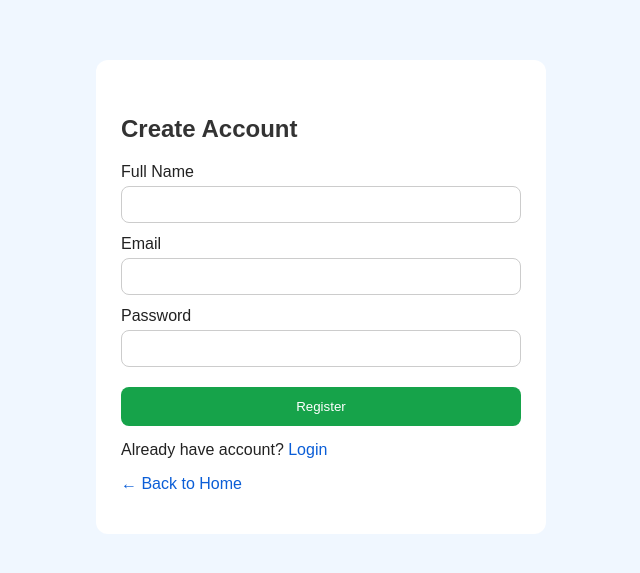
After one commit to rehanmmr7/vaccine-portal, a Flask app: page /register in a window 1280 px wide. The commit adds this page. Shown: the top 573 px of the page, without its empty margins (319-959 px from the left). Run offline with Flask 3, Linux system fonts and the light colour scheme.

Commit message:
working version before web design change

```diff
--- a/app.py
+++ b/app.py
@@ -1,9 +1,11 @@
-from flask import Flask, render_template, request, redirect, url_for
+from flask import Flask, render_template, request, redirect, url_for, session, flash
+from werkzeug.security import generate_password_hash, check_password_hash
 import sqlite3
 import os
 from datetime import date
 
 app = Flask(__name__)
+app.secret_key = "vaccine-secret-key"
 DB = "database.db"
 
 # ---------- DATABASE SETUP ----------
@@ -35,6 +37,23 @@ def init_db():
         last_updated TEXT,
         FOREIGN KEY (vaccine_id) REFERENCES vaccines (id)
     )''')
+    conn.execute('''CREATE TABLE IF NOT EXISTS users (
+        id INTEGER PRIMARY KEY AUTOINCREMENT,
+        name TEXT,
+        email TEXT UNIQUE,
+        password TEXT,
+        role TEXT,
+        centre TEXT DEFAULT 'All'
+    )''')
+
+    # Demo accounts - only first time
+    if not conn.execute("SELECT * FROM users WHERE email='admin@vaccine.com'").fetchone():
+        conn.execute("INSERT INTO users (name,email,password,role) VALUES (?,?,?,?)",
+            ("Admin","admin@vaccine.com", generate_password_hash("admin123"), "admin"))
+        conn.execute("INSERT INTO users (name,email,password,role,centre) VALUES (?,?,?,?,?)",
+            ("Health Worker","worker@vaccine.com", generate_password_hash("worker123"), "worker", "Belagavi City"))
+        conn.execute("INSERT INTO users (name,email,password,role) VALUES (?,?,?,?)",
+            ("Demo Parent","parent@vaccine.com", generate_password_hash("parent123"), "parent"))
     conn.commit()
 
     # Add sample data only if empty
@@ -107,6 +126,8 @@ def all_centres():
 # ---------- ADMIN PAGES ----------
 @app.route("/admin")
 def admin():
+    if session.get('role') != 'admin':
+        return redirect('/login')
     conn = get_db()
     vaccines = conn.execute("SELECT * FROM vaccines").fetchall()
     centres = conn.execute("SELECT centres.*, vaccines.name as vaccine_name FROM centres JOIN vaccines ON centres.vaccine_id = vaccines.id").fetchall()
@@ -192,6 +213,46 @@ def child_schedule():
                 schedule.append({"label": label, "due": due.strftime("%d %b %Y"), "vaccines": vaccines, "status": status, "color": color})
     return render_template("child_schedule.html", schedule=schedule, dob=dob_str, child_name=child_name)
 
+@app.route('/login', methods=['GET', 'POST'])
+def login():
+    if request.method == 'POST':
+        email = request.form['email']
+        password = request.form['password']
+        conn = sqlite3.connect(DB)
+        conn.row_factory = sqlite3.Row
+        user = conn.execute("SELECT * FROM users WHERE email=?", (email,)).fetchone()
+        conn.close()
+        if user and check_password_hash(user['password'], password):
+            session['user_id'] = user['id']
+            session['name'] = user['name']
+            session['role'] = user['role']
+            session['centre'] = user['centre']
+            return redirect('/')
+        flash("Wrong email or password", "error")
+    return render_template('login.html')
+
+@app.route('/register', methods=['GET', 'POST'])
+def register():
+    if request.method == 'POST':
+        name = request.form['name']
+        email = request.form['email']
+        password = generate_password_hash(request.form['password'])
+        conn = sqlite3.connect(DB)
+        try:
+            conn.execute("INSERT INTO users (name,email,password,role) VALUES (?,?,?,?)",
+                         (name, email, password, "parent"))
+            conn.commit()
+            flash("Account created! Please login.", "success")
+            return redirect(url_for('login'))
+        except:
+            flash("Email already exists", "error")
+        conn.close()
+    return render_template('register.html')
+
+@app.route('/logout')
+def logout():
+    session.clear()
+    return redirect(url_for('login'))
 import os
 if __name__ == "__main__":
     port = int(os.environ.get("PORT", 5000))
--- /dev/null
+++ b/templates/register.html
@@ -0,0 +1,31 @@
+<!DOCTYPE html>
+<html>
+<head>
+<title>Register - Vaccine Info</title>
+<link rel="stylesheet" href="{{ url_for('static', filename='style.css') }}">
+</head>
+<body>
+<div style="max-width:400px;margin:60px auto;background:white;padding:25px;border-radius:12px;">
+<h2>Create Account</h2>
+
+{% with messages = get_flashed_messages(with_categories=true) %}
+  {% for cat, msg in messages %}
+    <p style="color:{% if cat=='error' %}red{% else %}green{% endif %}">{{ msg }}</p>
+  {% endfor %}
+{% endwith %}
+
+<form method="POST">
+  <label>Full Name</label><br>
+  <input type="text" name="name" required style="width:100%;padding:10px;margin:5px 0 12px;"><br>
+  <label>Email</label><br>
+  <input type="email" name="email" required style="width:100%;padding:10px;margin:5px 0 12px;"><br>
+  <label>Password</label><br>
+  <input type="password" name="password" required style="width:100%;padding:10px;margin:5px 0 12px;"><br>
+  <button type="submit" style="width:100%;padding:12px;background:#16a34a;color:white;border:none;border-radius:8px;">Register</button>
+</form>
+
+<p style="margin-top:15px;">Already have account? <a href="/login">Login</a></p>
+<p><a href="/">← Back to Home</a></p>
+</div>
+</body>
+</html>
```
Also changed, not shown: templates/index.html (+11 -1 lines), templates/login.html (added, +30 -0 lines), database.db.
